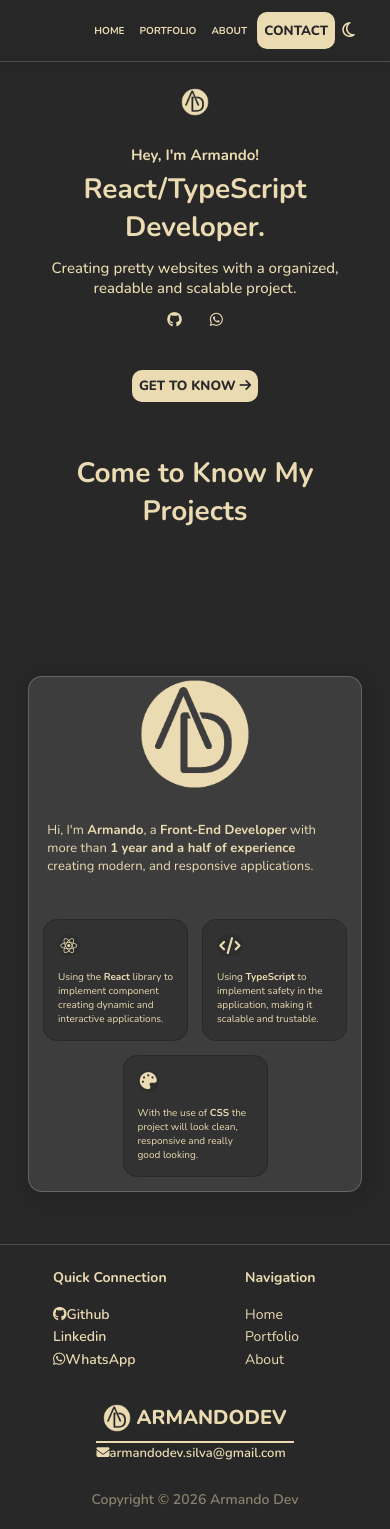
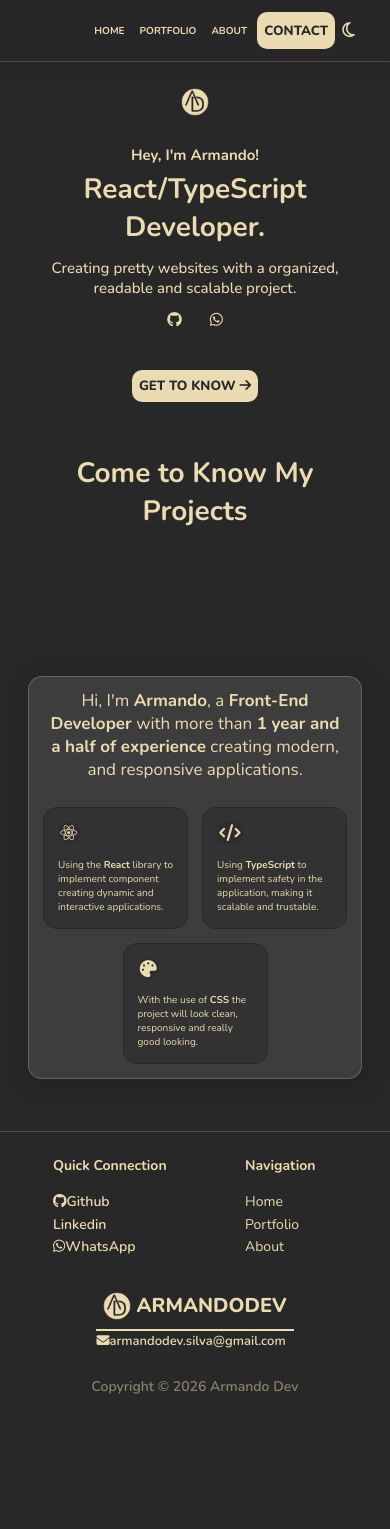
Before and after one commit to armandosilvadev/portfolio-website, a React (Vite) app: page / in a window 390 px wide. After the commit the page ends 1417 px from the top, so only its background shows below. Built offline with nearby package versions, Linux system fonts and the light colour scheme; some icons are missing.

Commit message:
remove image

```diff
--- a/src/components/sections/About.module.css
+++ b/src/components/sections/About.module.css
@@ -8,7 +8,6 @@
 .aboutContainer {
   display: grid;
   grid-template-columns: repeat(2, 1fr);
-  grid-template-rows: repeat(2, 1fr);
   justify-items: center;
   align-items: center;
   font-size: var(--border-radius-1);
@@ -18,22 +17,31 @@
   box-shadow: 4px 4px 20px 10px rgba(0, 0, 0, 0.1);
 }
 
-.devImage {
-  width: var(--width-400);
-  grid-row: 1 / -1;
-}
-
 .devDescription {
   font-size: var(--paragraph-font-24);
   width: var(--width-500);
+  padding: var(--padding-16);
 }
 
 .stacksBox {
   display: grid;
-  grid-template-columns: repeat(3, 1fr);
+  /* grid-template-columns: repeat(3, 1fr); */
   gap: var(--border-radius-1);
   padding: var(--border-radius-1);
-  align-self: stretch;
+  /* align-self: stretch; */
+}
+
+.stacksBox {
+  grid-template-columns: repeat(4, 1fr);
+  /* align-self: stretch; */
+}
+
+.stacksBox div {
+  grid-column: span 2;
+}
+
+.stacksBox div:last-child:nth-child(2n + 1) {
+  grid-column-end: 4;
 }
 
 /*****************/
@@ -45,7 +53,6 @@
 @media (max-width: 1200px) {
   .stacksBox {
     grid-template-columns: repeat(4, 1fr);
-    align-self: stretch;
   }
 
   .stacksBox div {
@@ -57,25 +64,17 @@
   }
 }
 
-/* small tablets */
+/* tablets */
 
-@media (max-width: 810px) {
-  .aboutContainer {
-    grid-template-columns: repeat(4, 1fr);
-  }
-
-  .devImage {
-    grid-row: 1;
-    grid-column: 1 / span 2;
-  }
-
+@media (max-width: 720px) {
   .devDescription {
-    grid-column: 3 / -1;
+    text-align: center;
+    grid-column: 1 / -1;
+    width: 60%;
   }
 
   .stacksBox {
     grid-template-columns: repeat(3, 1fr);
-    grid-row: 2;
     grid-column: 1 / -1;
   }
 
@@ -106,20 +105,11 @@
 @media (max-width: 450px) {
   .aboutContainer {
     display: grid;
-    gap: 0;
     grid-template-columns: repeat(1, 1fr);
-    grid-template-rows: repeat(2, 1fr);
-  }
-
-  .devImage {
-    grid-row: 1;
-    grid-column: auto;
   }
 
   .devDescription {
-    font-size: 1.3rem;
     grid-row: 2;
-    padding: 1rem;
     grid-column: 1 / span 2;
     width: 95%;
   }
--- a/src/components/sections/About.tsx
+++ b/src/components/sections/About.tsx
@@ -1,7 +1,6 @@
 import AboutBox from "../ui/AboutBox/AboutBox";
 import { abouts } from "../../data/abouts";
 import styles from "./About.module.css";
-import logo from "../../assets/img/logo_light.png";
 
 function About() {
   return (
@@ -10,13 +9,9 @@ function About() {
         id="about"
         className={`section ${styles.sectionAbout} flex flex-center`}
       >
-        <div className={`${styles.aboutContainer}`}>
-          <img
-            src={logo}
-            width={"100%"}
-            alt="dev image"
-            className={styles.devImage}
-          />
+        <div
+          className={`${styles.aboutContainer} flex flex-center flex-column`}
+        >
           <p className={styles.devDescription}>
             Hi, I'm <strong>Armando</strong>, a{" "}
             <strong>Front-End Developer</strong> with more than{" "}
```
